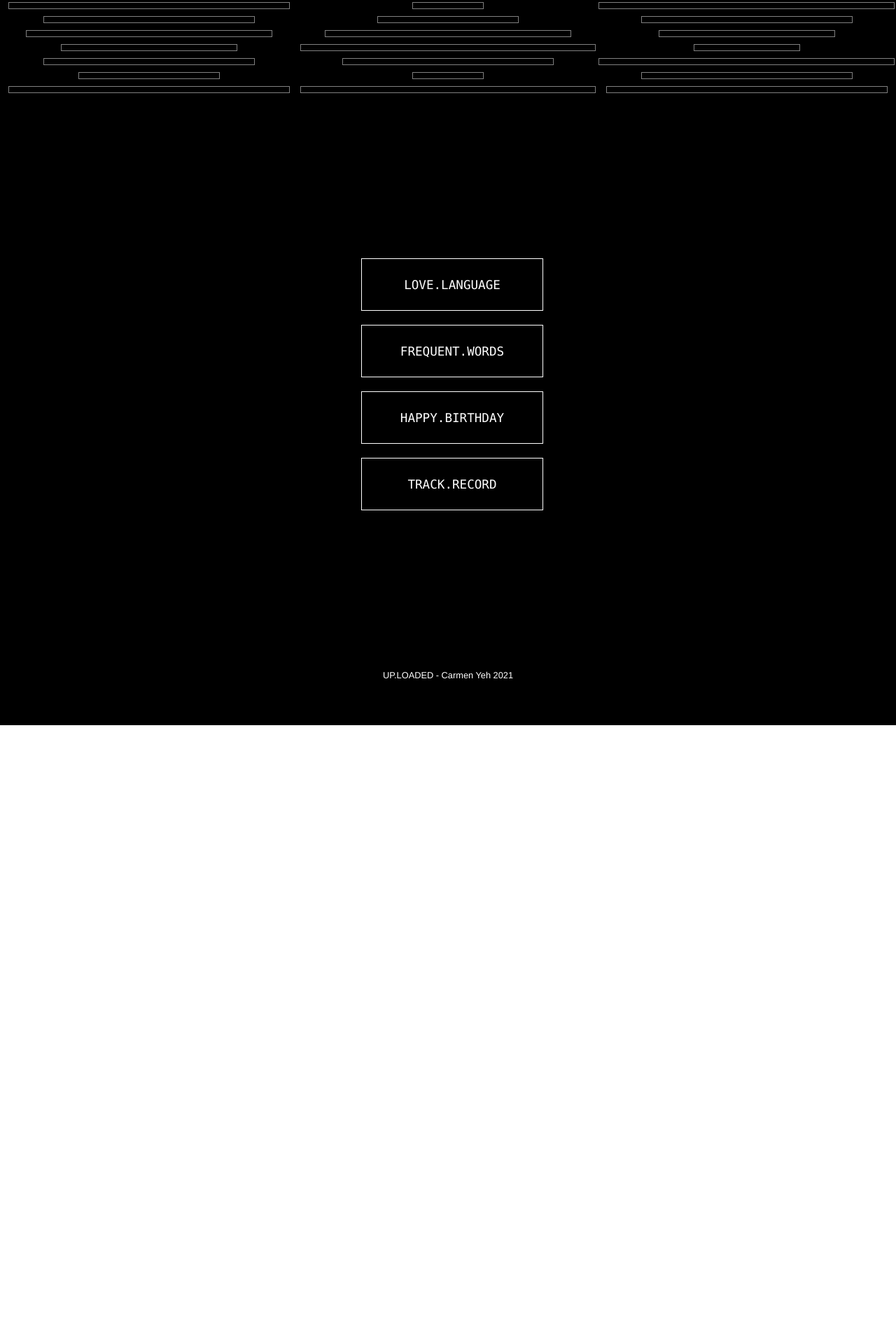
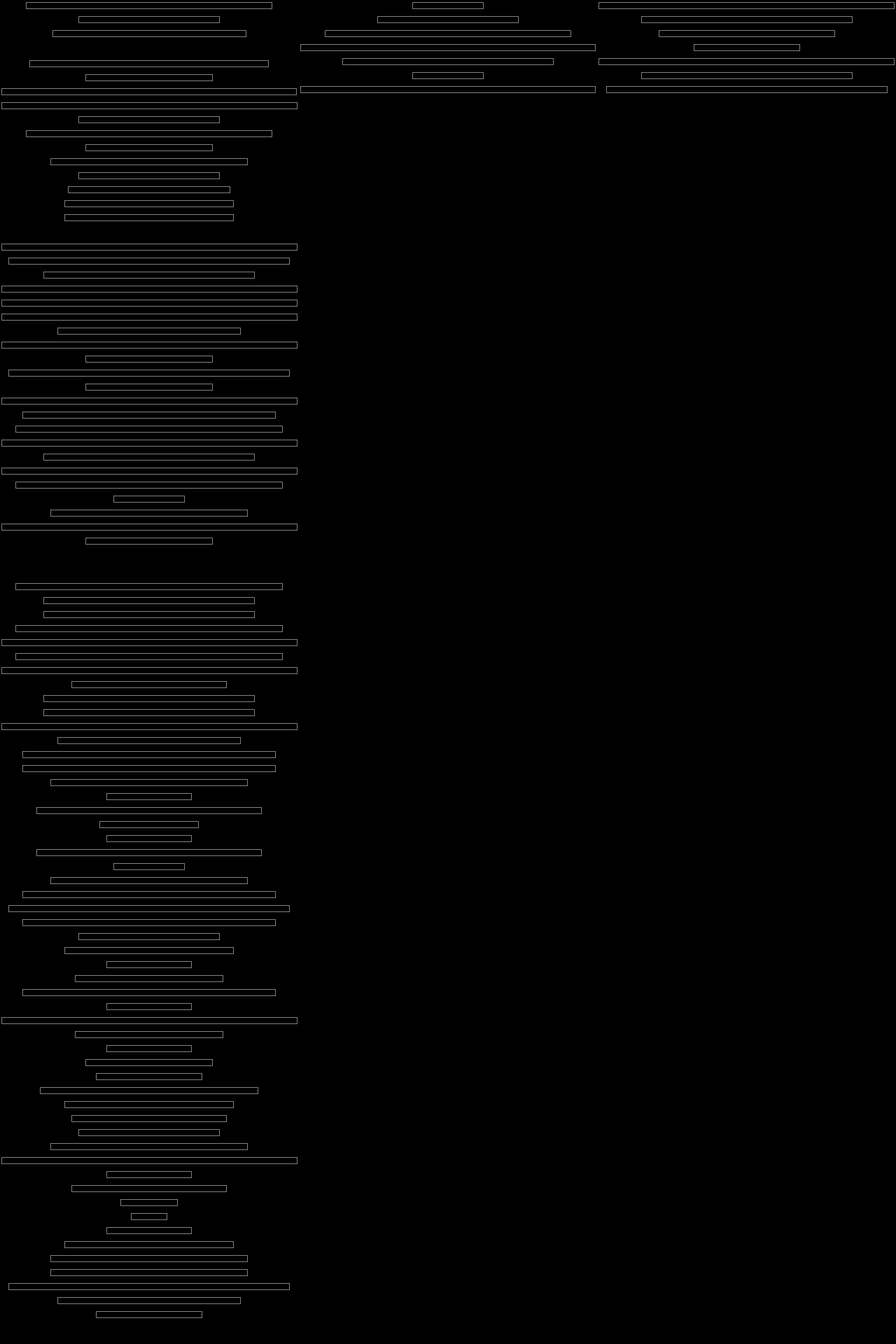
Before and after one commit to carmen-yeh/carmen-yeh.github.io, a React (Create React App) app in the folder frontend/: page /track-record in a window 1280 px wide. Shown: the part 740-2660 px from the top of the page at 70% size. Before the commit the page ends 1776 px from the top, so only its background shows below. Built offline with nearby package versions, Linux system fonts and the light colour scheme; what react-animations would draw is missing.

Commit message:
Update LineGroup1.js

```diff
--- a/frontend/src/components/4-track-record/LineGroup1.js
+++ b/frontend/src/components/4-track-record/LineGroup1.js
@@ -5,13 +5,101 @@ function LineGroup1() {
 
     return(
         <div>
-            <Line length={400}/>
-            <Line length={300}/>
             <Line length={350}/>
-            <Line length={250}/>
-            <Line length={300}/>
             <Line length={200}/>
-            <Line length={400}/>
+            <Line length={275}/>
+            <br/>
+            <Line length={340}/>
+            <Line length={180}/>
+            <Line length={420}/>
+        <Line length={460}/>
+        <Line length={200}/>
+             <Line length={350}/>
+        <Line length={180}/>
+         <Line length={280}/>
+        <Line length={200}/>
+         <Line length={230}/>
+        <Line length={240}/>
+           <Line length={240}/>
+         <br/>
+        <Line length={440}/>
+        <Line length={400}/>
+        <Line length={300}/>
+        <Line length={460}/>
+        <Line length={450}/>
+        <Line length={500}/>
+        <Line length={260}/>
+        <Line length={460}/>
+        <Line length={180}/>
+        <Line length={400}/>
+        <Line length={180}/>
+        <Line length={440}/>
+        <Line length={360}/>
+        <Line length={380}/>
+        <Line length={550}/>
+        <Line length={300}/>
+        <Line length={440}/>
+        <Line length={380}/>
+        <Line length={100}/>
+        <Line length={280}/>
+        <Line length={460}/>
+        <Line length={180}/>
+        <br/>
+        <br/>
+        <Line length={380}/>
+        <Line length={300}/>
+        <Line length={300}/>
+        <Line length={380}/>
+        <Line length={440}/>
+        <Line length={380}/>
+        <Line length={460}/>
+        <Line length={220}/>
+        <Line length={300}/>
+        <Line length={300}/>
+        <Line length={460}/>
+        <Line length={260}/>
+        <Line length={360}/>
+        <Line length={360}/>
+        <Line length={280}/>
+        <Line length={120}/>
+        <Line length={320}/>
+        <Line length={140}/>
+        <Line length={120}/>
+        <Line length={320}/>
+        <Line length={100}/>
+        <Line length={280}/>
+        <Line length={360}/>
+        <Line length={400}/>
+        <Line length={360}/>
+        <Line length={200}/>
+        <Line length={240}/>
+         <Line length={120}/>
+        <Line length={210}/>
+        <Line length={360}/>
+        <Line length={120}/>
+        <Line length={460}/>
+        <Line length={210}/>
+        <Line length={120}/>
+        <Line length={180}/>
+        <Line length={150}/>
+        <Line length={310}/>
+        <Line length={240}/>
+         <Line length={220}/>
+         <Line length={200}/>
+        <Line length={280}/>
+        <Line length={460}/>
+        <Line length={120}/>
+        <Line length={220}/>
+        <Line length={80}/>
+        <Line length={50}/>
+        <Line length={120}/>
+        <Line length={240}/>
+        <Line length={280}/>
+        <Line length={280}/>
+        <Line length={400}/>
+        <Line length={260}/>
+        <Line length={150}/>
+
         </div>
     )
 }
```
